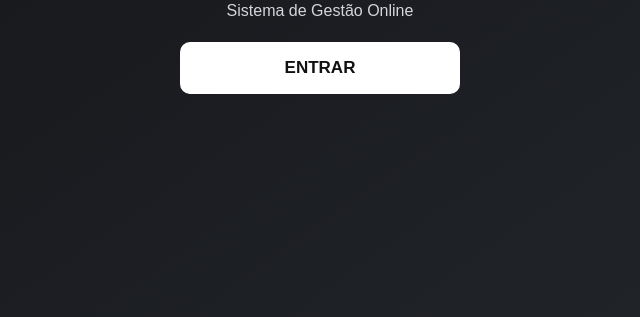
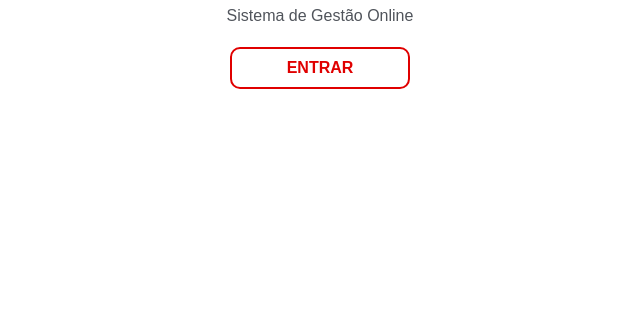
Before and after one commit to vitturisports-lab/vitturi-sports-sistema, a plain HTML site: page index.html in a window 1280 px wide. Shown: the part 483-800 px from the top of the page, without its empty margins (320-960 px from the left). Drawn offline with nearby package versions, Linux system fonts and the light colour scheme.

Commit message:
Tela de boas-vindas definitiva — fundo branco e botão vermelho

```diff
--- a/index.html
+++ b/index.html
@@ -61,13 +61,15 @@ table{width:100%;border-collapse:collapse;margin-top:12px}th,td{padding:9px;bord
 }
 
 /* Tela de boas-vindas: exibida a cada abertura ou atualização da página. */
-#boasVindas{position:fixed;inset:0;z-index:20000;background:linear-gradient(145deg,#101114 0%,#23262b 100%);display:flex;align-items:center;justify-content:center;padding:24px;color:white;text-align:center}
+#boasVindas{position:fixed;inset:0;z-index:20000;background:#fff;display:flex;align-items:center;justify-content:center;padding:24px;color:#202124;text-align:center}
 #boasVindas .bv-card{width:min(480px,100%);display:flex;flex-direction:column;align-items:center;gap:22px}
 #boasVindas .bv-logo{width:min(320px,85%);height:auto;max-height:230px;object-fit:contain}
 #boasVindas h1{font-size:clamp(24px,5vw,32px);line-height:1.2;margin:0}
-#boasVindas p{color:#d4d6da;font-size:16px;margin:0}
-#boasVindas button{width:min(280px,100%);border:0;border-radius:10px;background:white;color:#111;font-size:17px;font-weight:700;padding:16px 25px;cursor:pointer}
-#boasVindas button:focus-visible{outline:3px solid #a5d5ff;outline-offset:4px}
+#boasVindas p{color:#50545b;font-size:16px;margin:0}
+#boasVindas button{width:min(180px,100%);border:2px solid #e00000;border-radius:10px;background:white;color:#e00000;font-size:16px;font-weight:700;padding:10px 20px;cursor:pointer;transition:background .2s,color .2s,border-color .2s}
+#boasVindas button:hover{background:#e00000;color:white}
+#boasVindas button:active{border-color:#bd0000;background:#bd0000;color:white}
+#boasVindas button:focus-visible{outline:3px solid #e00000;outline-offset:4px}
 @media print{#boasVindas{display:none!important}}
 </style>
 </head>
```
